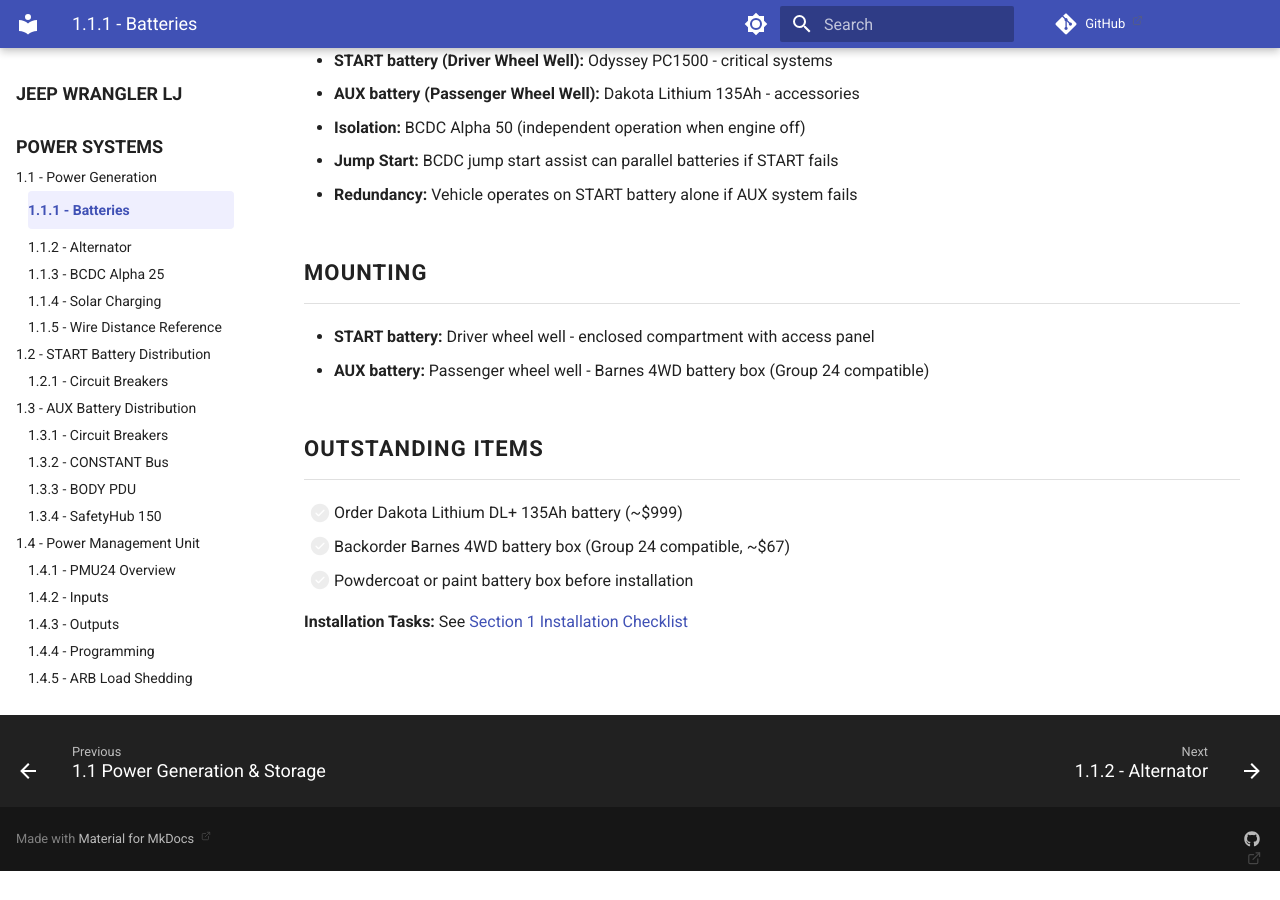
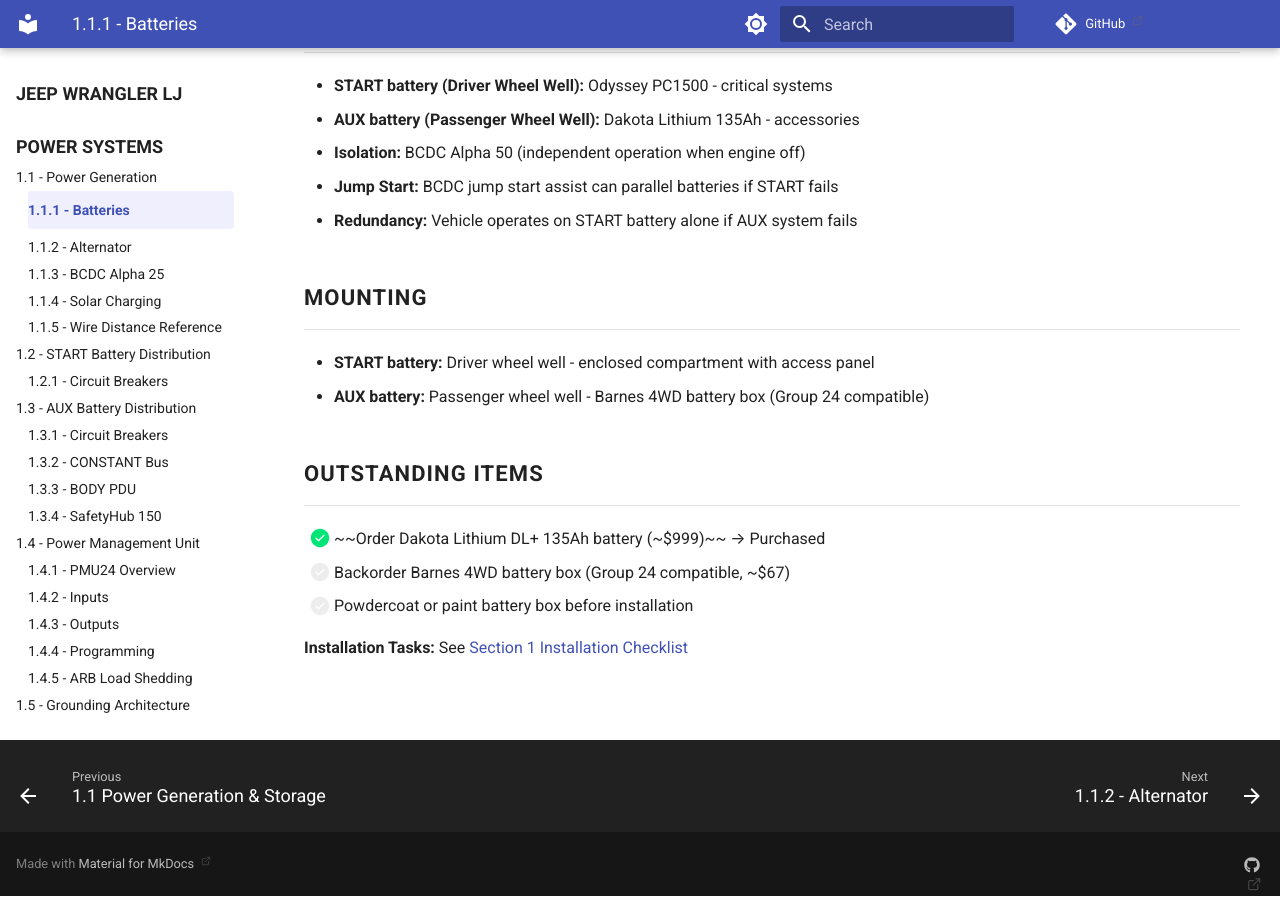
Before and after one commit to sob/drawings, an MkDocs documentation site: the page built from docs/jeep_lj/01-power-systems/01-power-generation/01-batteries.md, in a window 1280 px wide and 900 px high, scrolled down 2476 px. Built offline with MkDocs 1.6.1 and Material for MkDocs 9.7.7, drawn with Linux system fonts in a browser that asks for light colours; comment, search, counter and statistics services are not loaded; before the commit the page ends 3350 px from its top, so only the background shows below that.

Commit message:
docs(electrical): mark Dakota Lithium battery as purchased, add image
- Add product image for Dakota Lithium DL+ 135Ah battery
- Mark battery order task as completed

🤖 Generated with [Claude Code](https://claude.com/claude-code)

Co-Authored-By: Claude <noreply@anthropic.com>

```diff
--- a/docs/jeep_lj/01-power-systems/01-power-generation/01-batteries.md
+++ b/docs/jeep_lj/01-power-systems/01-power-generation/01-batteries.md
@@ -107,7 +108,7 @@ Accessories and high-draw auxiliary loads:
 
 ## Outstanding Items
 
-- [ ] Order Dakota Lithium DL+ 135Ah battery (~$999)
+- [x] ~~Order Dakota Lithium DL+ 135Ah battery (~$999)~~ → Purchased
 - [ ] Backorder Barnes 4WD battery box (Group 24 compatible, ~$67)
 - [ ] Powdercoat or paint battery box before installation
 
```
Also changed, not shown: other parts of docs/jeep_lj/01-power-systems/01-power-generation/01-batteries.md (+1 -0 lines), docs/jeep_lj/images/dakota-lithium-135ah.jpg (added).
